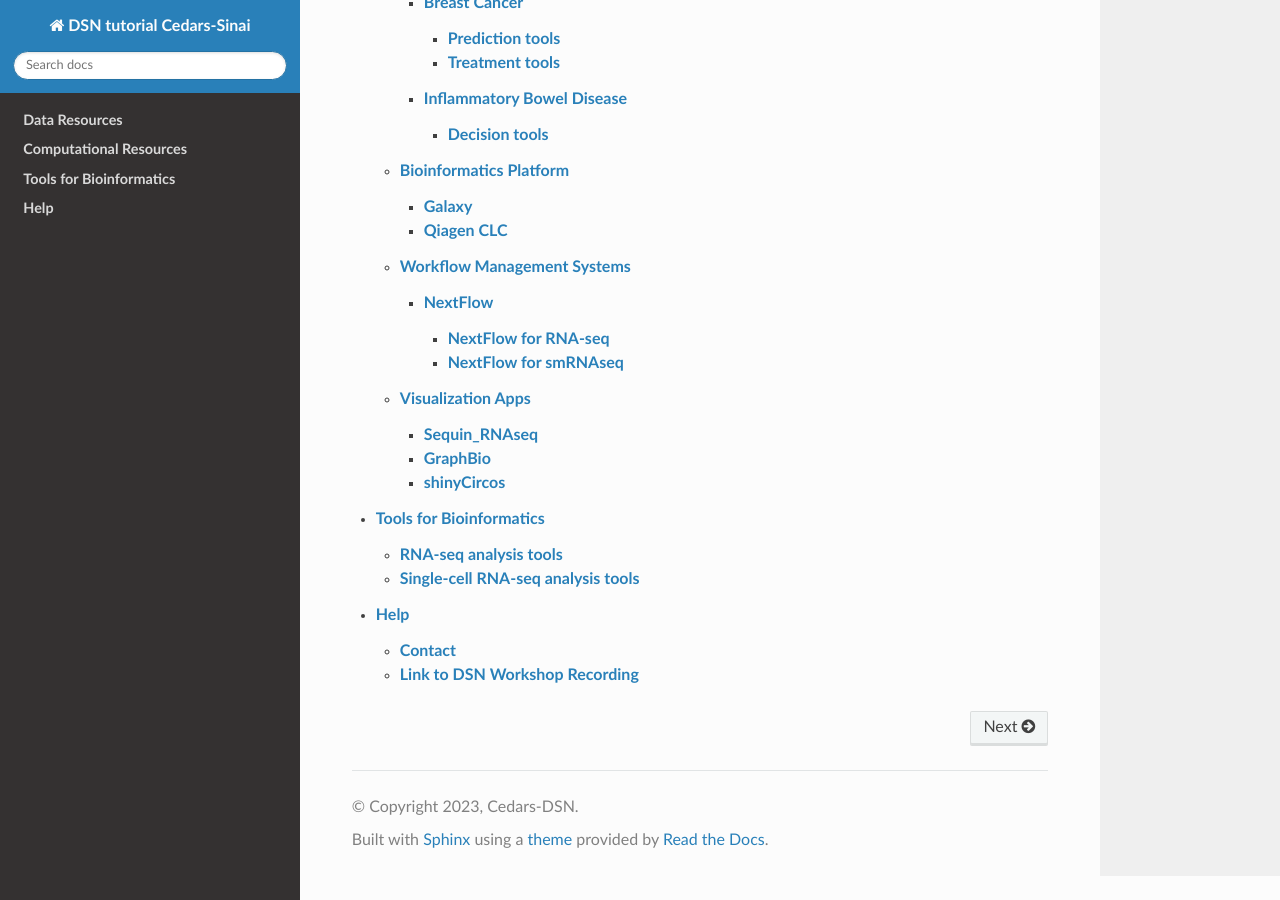
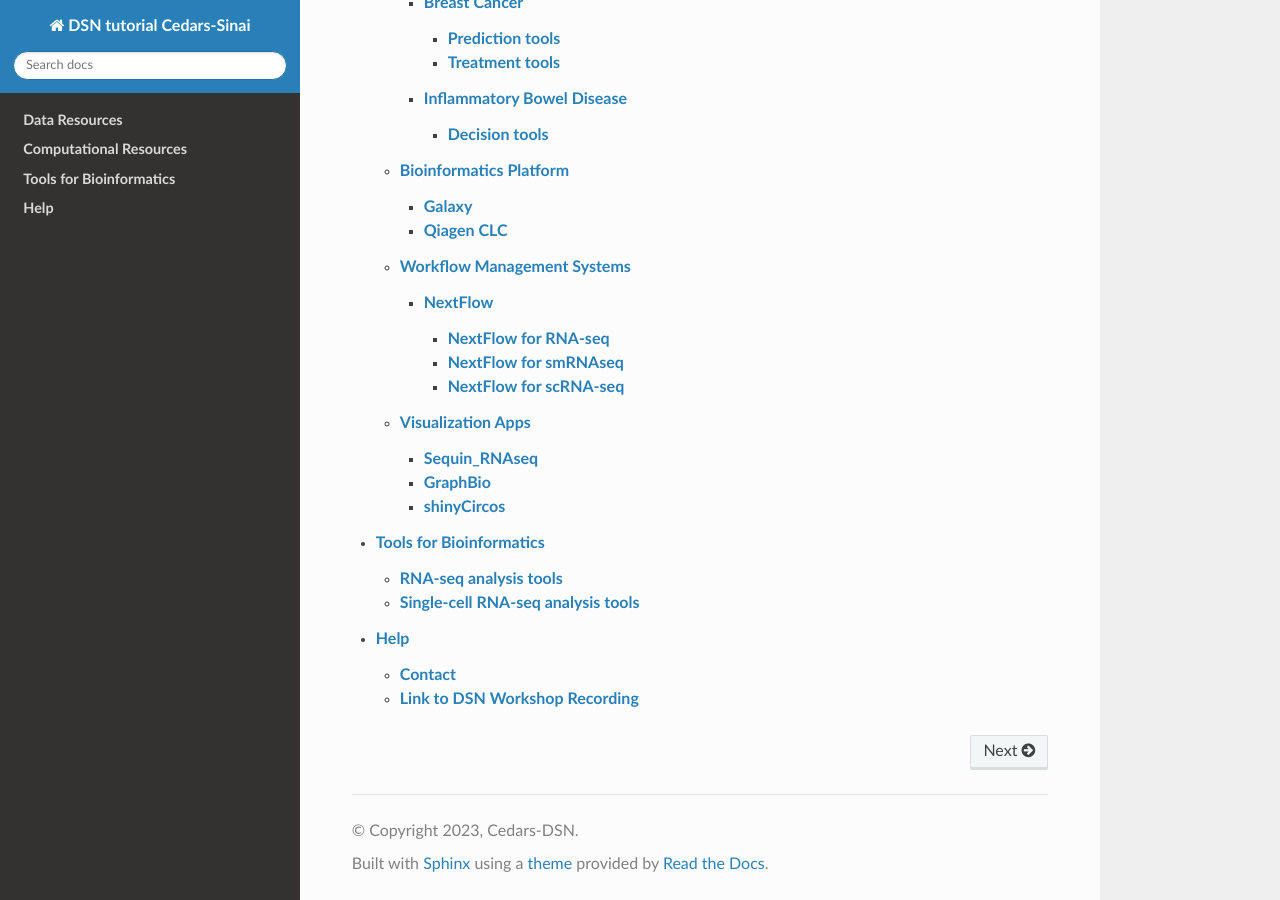
Before and after one commit to CedarsDSN/DSN_tutorial_page, a Sphinx documentation site: the page built from docs/index.rst, in a window 1280 px wide and 900 px high, scrolled down 778 px. Built offline with Sphinx 7.4.7 and the Read the Docs theme 3.1.0, drawn with Linux system fonts in a browser that asks for light colours; pages that are not in the unit, such as notebooks, are missing from menus.

Commit message:
Update index.rst

```diff
--- a/docs/Computational Resources/Workflow Management Systems/NextFlow/index.rst
+++ b/docs/Computational Resources/Workflow Management Systems/NextFlow/index.rst
@@ -22,3 +22,4 @@
 
    NextFlow for RNA-seq.rst
    NextFlow for smRNAseq.rst
+   NextFlow for scRNA-seq.rst
```
